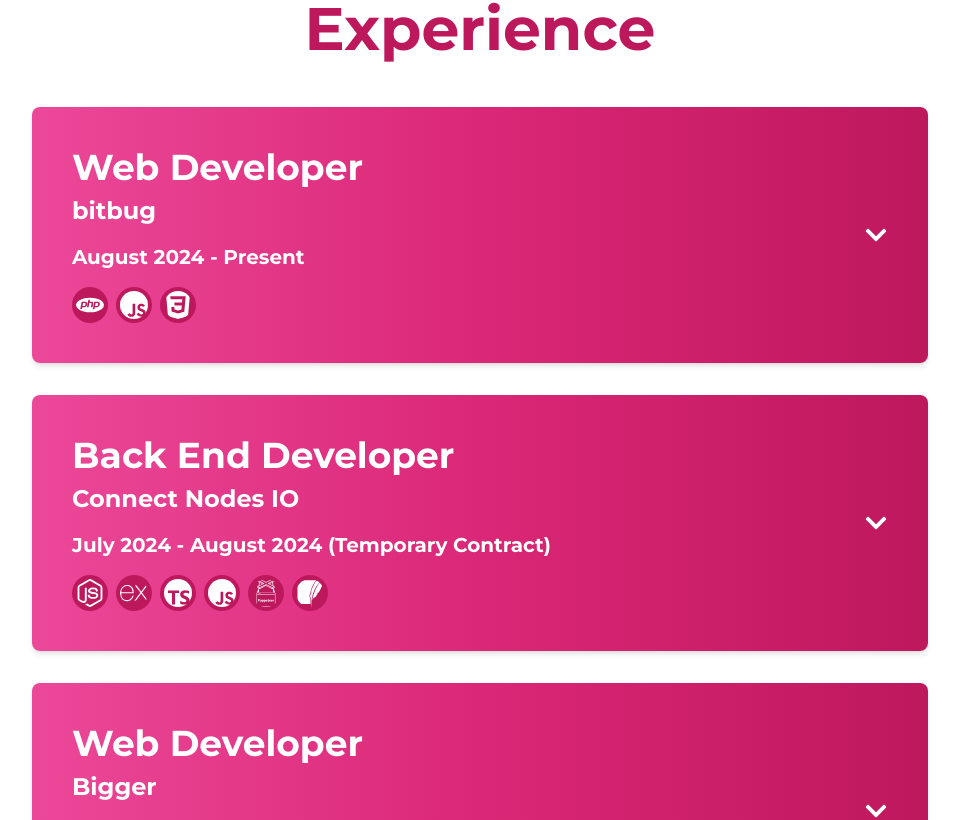
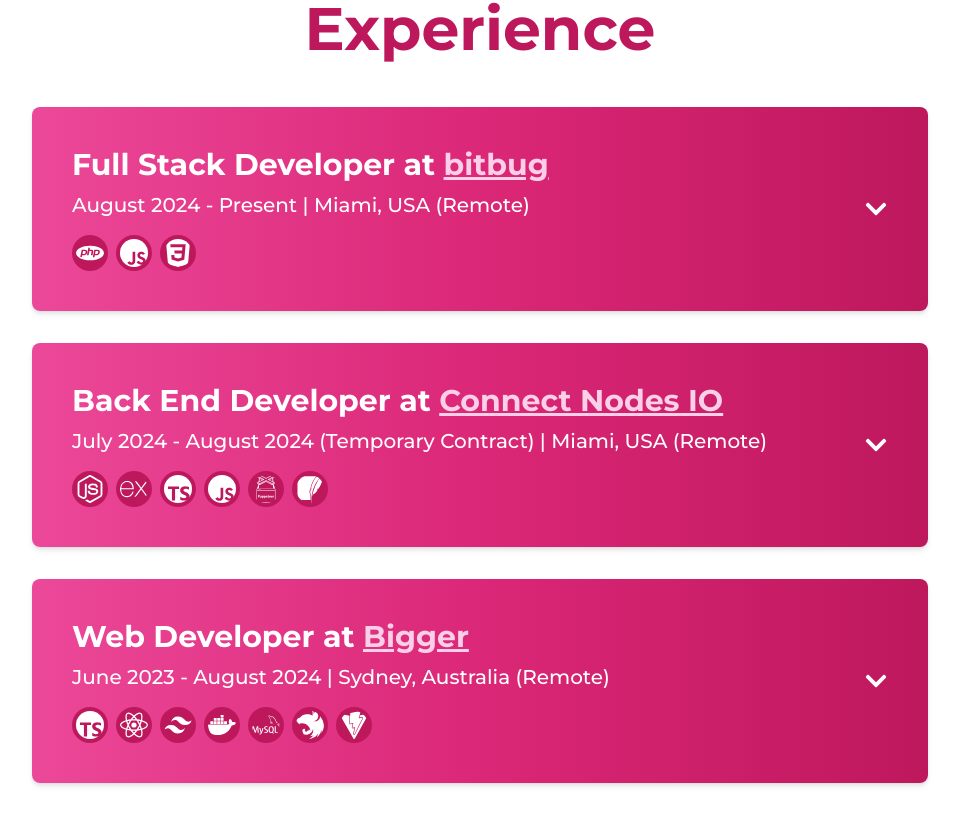
Before and after one commit to aronmilenait/portfolio, a Next.js app in the folder portfolio/: page / in a window 1280 px wide. Shown: the part 941-1761 px from the top of the page, without its empty margins (160-1119 px from the left). Built offline with nearby package versions, Linux system fonts and the light colour scheme.

Commit message:
Refactor the Experience Data and section

```diff
--- a/portfolio/src/components/Experience.tsx
+++ b/portfolio/src/components/Experience.tsx
@@ -2,14 +2,11 @@
 import { useState } from "react";
 import { workExperience } from "../data/experienceData";
 import { FaChevronDown, FaChevronUp } from "react-icons/fa";
-import { IconType } from "react-icons";
 import {
   SiNodedotjs,
   SiPuppeteer,
   SiReact,
   SiDocker,
-  SiWordpress,
-  SiWebflow,
   SiTypescript,
   SiJavascript,
   SiTailwindcss,
@@ -21,6 +18,7 @@ import {
   SiPhp,
   SiCss3,
 } from "react-icons/si";
+import { IconType } from "react-icons";
 
 export const Experience = () => {
   const [expandedIndex, setExpandedIndex] = useState<number | null>(null);
@@ -46,8 +44,6 @@ export const Experience = () => {
       SiDocker,
       SiMysql,
       SiNestjs,
-      SiWordpress,
-      SiWebflow,
       SiVite,
     ],
   };
@@ -81,14 +77,19 @@ export const Experience = () => {
             onClick={() => toggleExpand(index)}
           >
             <div>
-              <h4 className="text-2xl sm:text-3xl lg:text-4xl font-bold mb-2">
-                {experience.role}
-              </h4>
-              <h5 className="text-lg sm:text-xl lg:text-2xl font-bold mb-4">
+              <p className="text-2xl sm:text-3xl lg:text-3xl font-bold mb-2">
+                {experience.role} at{" "}
+                <a
+                  href={experience.companyUrl}
+                  target="_blank"
+                  rel="noopener noreferrer"
+                  className="text-pink-200 hover:text-pink-400 underline transition-colors duration-300"
+                >
                   {experience.company}
-              </h5>
-              <p className="text-md sm:text-lg lg:text-xl font-bold mb-4">
-                {experience.timeframe}
+                </a>
+              </p>
+              <p className="text-md sm:text-lg lg:text-xl font-medium mb-4">
+                {experience.timeframe} | {experience.location}
               </p>
               <div className="flex flex-wrap items-center">
                 {technologyIcons(experience.company)}
@@ -103,13 +104,15 @@ export const Experience = () => {
             </div>
           </div>
           {expandedIndex === index && (
-            <ul className="list-disc list-inside space-y-2 mt-4">
+            <div className="mt-4">
+              <ul className="list-disc list-inside space-y-2">
                 {experience.responsibilities.map((responsibility, idx) => (
                   <li key={idx} className="ml-4 text-md sm:text-lg lg:text-xl">
                     {responsibility}
                   </li>
                 ))}
               </ul>
+            </div>
           )}
         </div>
       ))}
--- a/portfolio/src/data/experienceData.ts
+++ b/portfolio/src/data/experienceData.ts
@@ -4,38 +4,43 @@ export interface Experience {
   role: string;
   timeframe: string;
   responsibilities: string[];
+  companyUrl?: string;
 }
 
 export const workExperience: Experience[] = [
   {
     company: "bitbug",
-    location: "Miami, USA",
-    role: "Web Developer",
+    location: "Miami, USA (Remote)",
+    role: "Full Stack Developer",
     timeframe: "August 2024 - Present",
-    responsibilities: ["Development of web applications using PHP, JavaScript, and CSS."],
+    responsibilities: [
+      "Development of web applications using PHP, JavaScript, and CSS.",
+    ],
+    companyUrl: "https://www.linkedin.com/company/bitbug/",
   },
   {
     company: "Connect Nodes IO",
-    location: "Miami, USA",
+    location: "Miami, USA (Remote)",
     role: "Back End Developer",
     timeframe: "July 2024 - August 2024 (Temporary Contract)",
     responsibilities: [
       "Development of back-end services using Express.js and SQLite with JavaScript and TypeScript.",
-      "Efficient web scraping implementation with Puppeteer, improving the quality and speed of collected data.",
-      "Management of API requests using Postman for endpoint testing and documentation.",
+      "Efficient web scraping implementation with Puppeteer.",
+      "Management of API requests using Postman for testing and documentation.",
     ],
+    companyUrl: "https://connectnodes.io/",
   },
   {
     company: "Bigger",
-    location: "Sydney, Australia",
+    location: "Sydney, Australia (Remote)",
     role: "Web Developer",
     timeframe: "June 2023 - August 2024",
     responsibilities: [
       "Engage in full-stack development, specializing in front-end technologies like TypeScript, React, Vite, and Tailwind CSS, alongside back-end development using NestJS, TypeORM, Docker, and MySQL.",
-      "Utilize low-code platforms such as Webflow, WordPress, and LeadPages for diverse web development projects ranging from simple landing pages to complex websites.",
+      "Implement testing strategies using Cypress and Jest.",
+      "Using Webflow and WordPress for diverse web development projects ranging from simple landing pages to complex websites.",
       "WordPress website management tasks, including troubleshooting design issues, updating plugins and WordPress versions, migrating websites between hosting providers, and enhancing performance for both mobile and desktop platforms.",
-      "Execute targeted email marketing campaigns through platforms like Vero and Liquid, optimizing content to enhance audience engagement.",
-      "Implement testing strategies using Cypress and Jest to ensure the reliability and functionality of web applications.",
     ],
+    companyUrl: "https://www.linkedin.com/company/biggertech/",
   },
 ];
```
Lines whose indentation alone changed are shown as unchanged.
